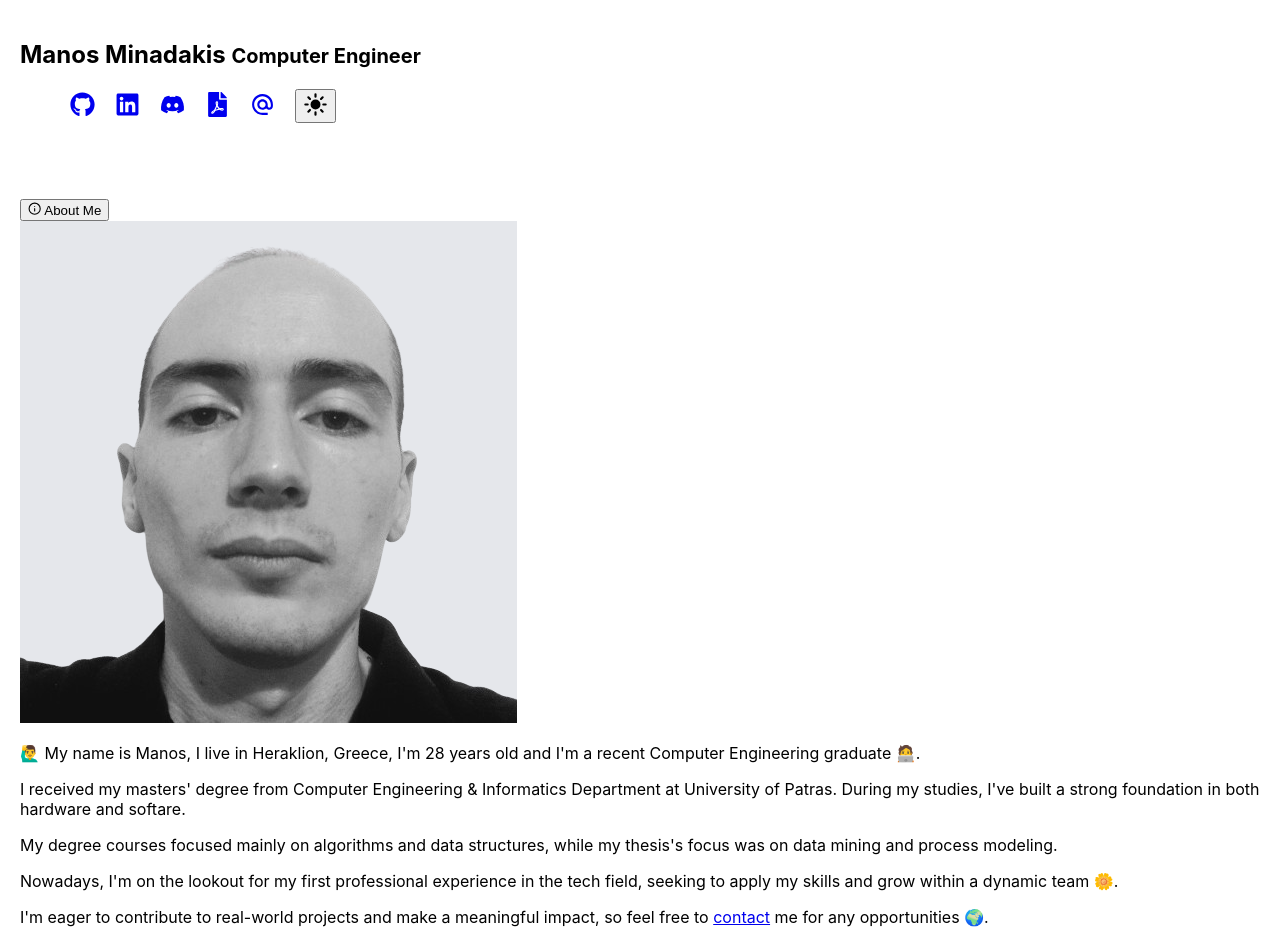
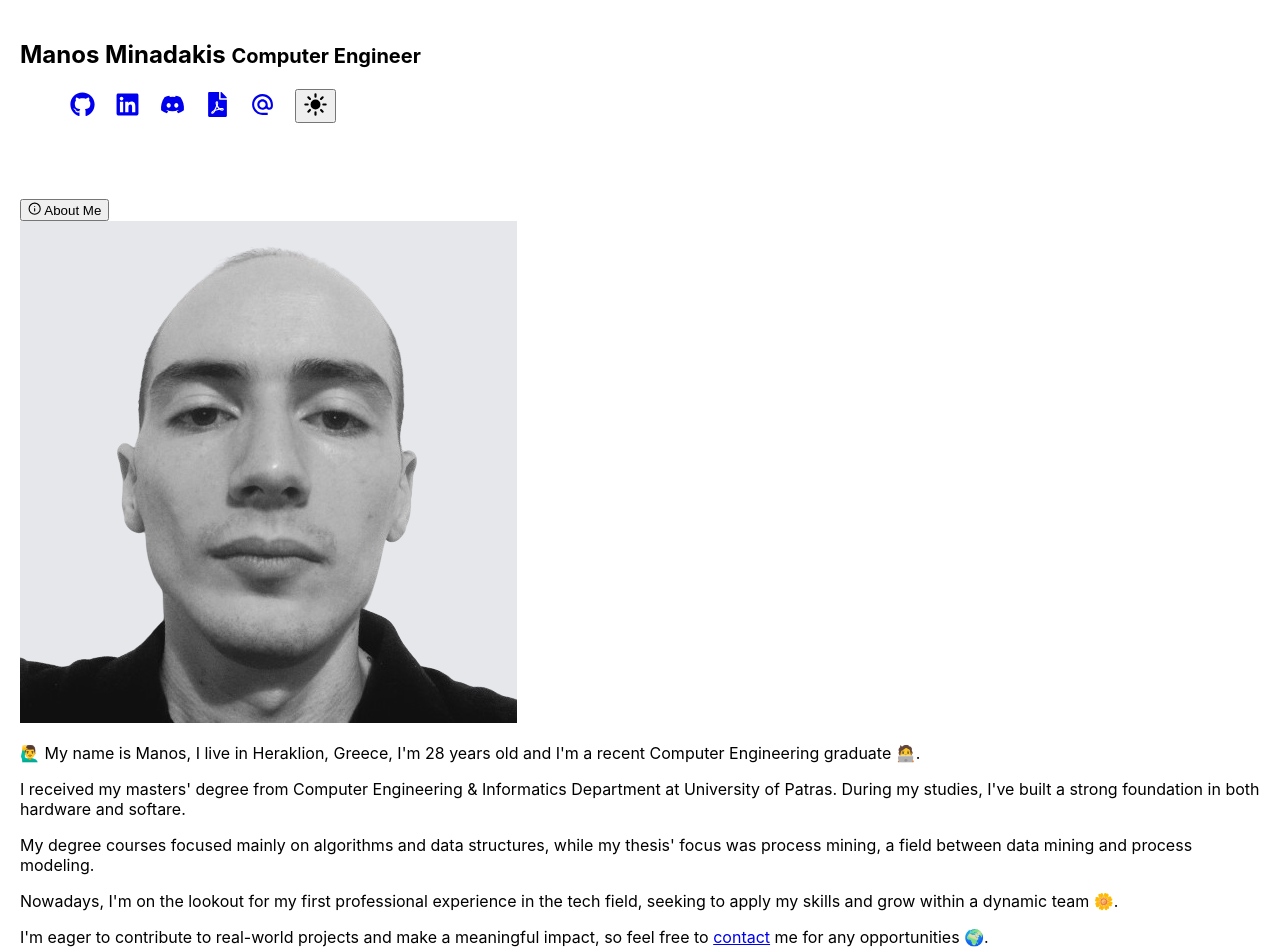
Before and after one commit to manosmin/manosmin.github.io, a React (Create React App) app: page / in a window 1280 px wide. Shown: the top 952 px of the page. Built offline with nearby package versions, Linux system fonts and the light colour scheme.

Commit message:
typos in about me

```diff
--- a/src/components/About.js
+++ b/src/components/About.js
@@ -27,7 +27,7 @@ const About = () => {
             I received my masters' degree from Computer Engineering & Informatics Department at University of Patras. During my studies, I've built a strong foundation in both hardware and softare.
           </p>
           <p className="mt-2 text-center">
-            My degree courses focused mainly on algorithms and data structures, while my thesis's focus was on data mining and process modeling.
+            My degree courses focused mainly on algorithms and data structures, while my thesis' focus was process mining, a field between data mining and process modeling.
           </p>
           <p className="mt-2 text-center">
             Nowadays, I'm on the lookout for my first professional experience in the tech field, seeking to apply my skills and grow within a dynamic team 🌼.
```
